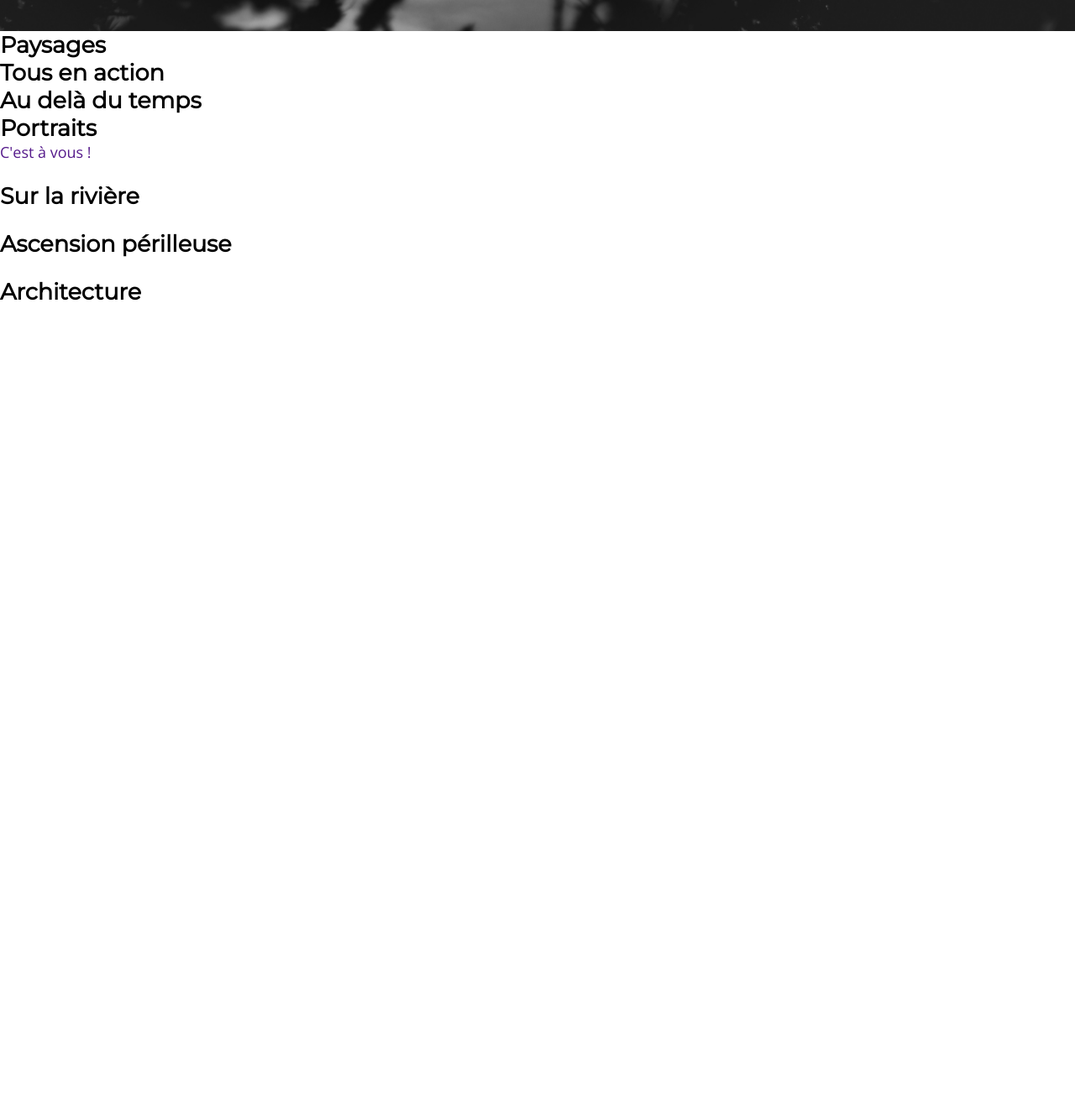
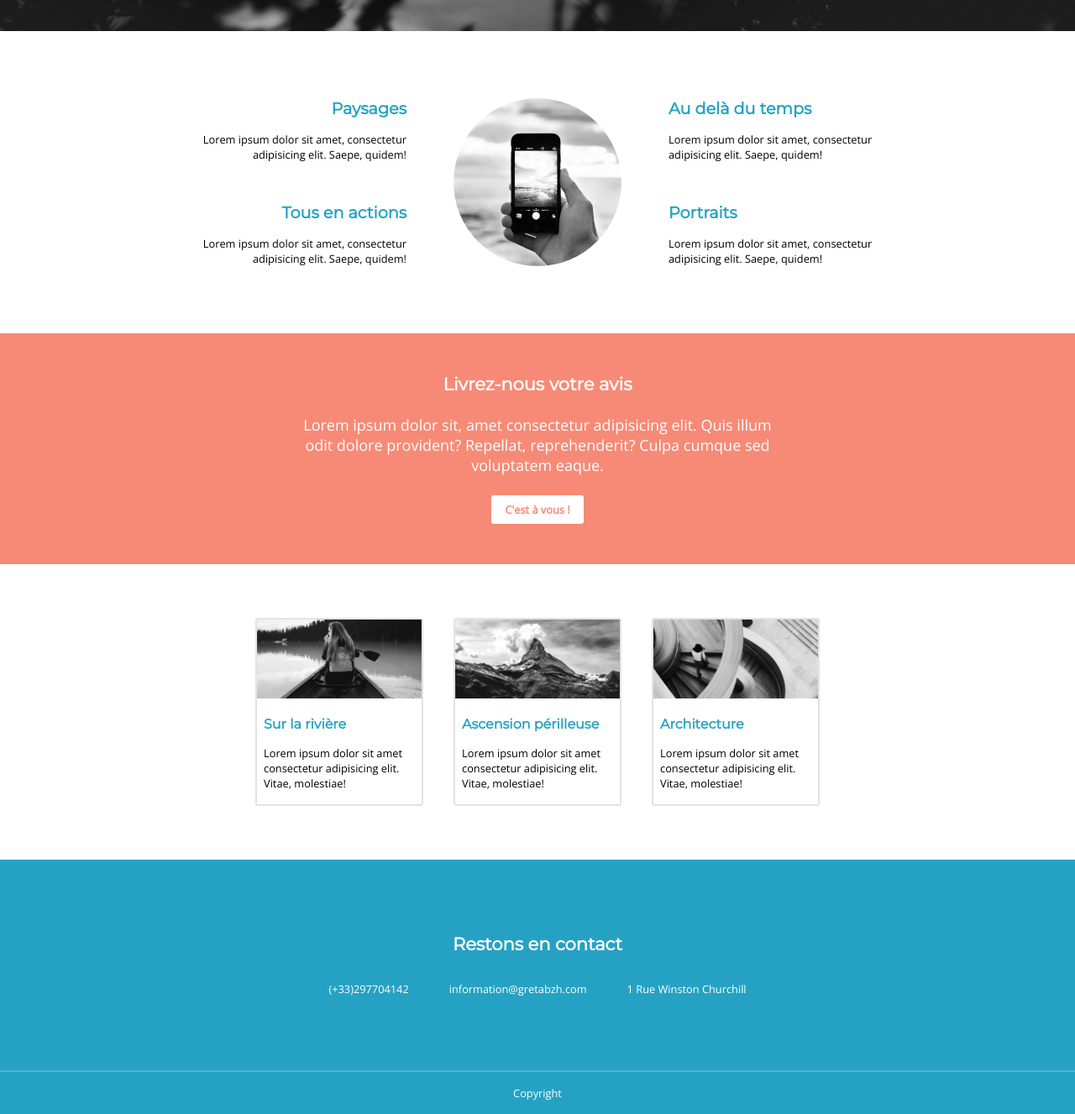
Before and after one commit to Rcamenen/PhotoIntenso, a plain HTML site: page index.html in a window 1280 px wide. Shown: the part 742-2069 px from the top of the page at 84% size. Before the commit the page ends 1106 px from the top, so only its background shows below. Drawn offline with Linux system fonts and the light colour scheme.

Commit message:
codage du reste de la page

```diff
--- a/index.html
+++ b/index.html
@@ -26,49 +26,85 @@
             <p>Lorem ipsum dolor, sit amet consectetur adipisicing elit. Asperiores quasi, ullam veritatis commodi praesentium rem necessitatibus eaque labore, architecto excepturi porro quod voluptas sapiente consequuntur dolor aut harum eius aspernatur?</p>
             <a class="bouton" href="#">PLUS D'INFOS</a>
         </div>
-        <section>
-            <div id="cat">
-                <h2>Paysages</h2>
-                <p></p>
+
+        <section id="categories" class="container">
+
+            <div class="colonne">
+
+                <div class="cat cat-left">
+                    <h2>Paysages</h2>
+                    <p>Lorem ipsum dolor sit amet, consectetur adipisicing elit. Saepe, quidem!</p>
+                </div>
+
+                <div class="cat cat-left">
+                    <h2>Tous en actions</h2>
+                    <p>Lorem ipsum dolor sit amet, consectetur adipisicing elit. Saepe, quidem!</p>
+                </div>
+
             </div>
-            <div id="cat">
-                <h2>Tous en action</h2>
-                <p></p>
+
+            <img id="image-cat" src="images/pic01.jpg" alt="">
+
+            <div class="colonne">
+
+                <div class="cat cat-right">
+                    <h2>Au delà du temps</h2>
+                    <p>Lorem ipsum dolor sit amet, consectetur adipisicing elit. Saepe, quidem!</p>
+                </div>
+
+                <div class="cat cat-right">
+                    <h2>Portraits</h2>
+                    <p>Lorem ipsum dolor sit amet, consectetur adipisicing elit. Saepe, quidem!</p>
+                </div>
+
             </div>
-            <div id="cat">
-                <h2>Au delà du temps</h2>
-                <p></p>
-            </div>
-            <div id="cat">
-                <h2>Portraits</h2>
-                <p></p>
-            </div>
+
         </section>
+
         <div id="CTA">
-            <h2></h2>
-            <p></p>
-            <a href="">C'est à vous !</a>
+            <h3>Livrez-nous votre avis</h3>
+            <p>Lorem ipsum dolor sit, amet consectetur adipisicing elit. Quis illum odit dolore provident? Repellat, reprehenderit? Culpa cumque sed voluptatem eaque.</p>
+            <a class="bouton bouton--white bouton--small" href="">C'est à vous !</a>
         </div>
-        <section>
-            <article>
-                <img src="" alt="">
-                <h2>Sur la rivière</h2>
-                <p></p>
+        <section id="articles">
+            <article class="article">
+                <img src="images/pic02.jpg" alt="">
+                <div class="text">
+                    <h3>Sur la rivière</h3>
+                    <p>Lorem ipsum dolor sit amet consectetur adipisicing elit. Vitae, molestiae!</p>
+                </div>
             </article>
-            <article>
-                <img src="" alt="">
-                <h2>Ascension périlleuse</h2>
-                <p></p>
+            <article class="article">
+                <img src="images/pic03.jpg" alt="">
+                <div class="text">
+                    <h3>Ascension périlleuse</h3>
+                    <p>Lorem ipsum dolor sit amet consectetur adipisicing elit. Vitae, molestiae!</p>
+                </div>
             </article>
-            <article>
-                <img src="" alt="">
-                <h2>Architecture</h2>
-                <p></p>
+            <article class="article">
+                <img src="images/pic04.jpg" alt="">
+                <div class="text">
+                    <h3>Architecture</h3>
+                    <p>Lorem ipsum dolor sit amet consectetur adipisicing elit. Vitae, molestiae!</p>
+                </div>
             </article>
         </section>
     </main>
 
-    <footer id="pied"></footer>
+    <footer id="pied">
+        <div class="ligne">
+            <h3>Restons en contact</h3>
+
+            <ul>
+                <li><p>(+33)297704142</p></li>
+                <li><p>information@gretabzh.com</p></li>
+                <li><p>1 Rue Winston Churchill</p></li>
+            </ul>
+        </div>
+        <div class="ligne">
+            <p>Copyright</p>
+        </div>
+    </footer>
 
 </body>
 </html>
--- a/style.css
+++ b/style.css
@@ -3,6 +3,7 @@
     --bg-color-secondary: #25A2C3;
     --text-bg-dark: #fff;
     --text-lien: #f78a76;
+    --text-titre-cat: #25A2C3;
     --font-logo: 'Pacifico';
     --font-textes: 'Open Sans';
     --font-titres-boutons: 'Montserrat';
@@ -51,6 +52,8 @@
     -ms-border-radius: 3px;
     -o-border-radius: 3px;
 }
+
+
 
 body{
     background-color: white;
@@ -123,3 +126,158 @@ ul{
     margin: 24px;
     background-color: rgba(0, 0, 0, 0.4);
 }
+
+#categories{
+    display: flex;
+    flex-direction: row;
+    flex-wrap: wrap;
+    justify-content: center;
+    gap: 56px;
+    padding: 80px 0;
+}
+
+.colonne{
+    display: flex;
+    flex-direction: column;
+    gap: 48px;
+}
+
+.cat{
+    display: flex;
+    flex-direction: column;
+    width: 250px;
+    box-sizing: border-box;
+    font-size: 0.8rem;
+    gap: 16px;
+}
+
+.cat h2{
+    color: var(--text-titre-cat);
+    font-weight: bold;
+}
+
+.cat-right{
+    text-align: left;
+}
+
+.cat-left{
+    text-align: right;
+}
+
+#image-cat{
+    width: 200px;
+    border-radius: 50%;
+    -webkit-border-radius: 50%;
+    -moz-border-radius: 50%;
+    -ms-border-radius: 50%;
+    -o-border-radius: 50%;
+}
+
+#CTA{
+    display: flex;
+    align-items: center;
+    justify-content: center;
+    flex-direction: column;
+    gap: 24px;
+    padding: 48px;
+    background-color: var(--bg-color-primary);
+    color: white;
+}
+
+#CTA p{
+    width: 50%;
+    text-align: center;
+}
+
+#CTA .bouton{
+    background-color: white;
+    color: var(--text-lien);
+        padding: 8px 16px;
+    font-weight: 900;
+}
+
+#articles{
+    display: flex;
+    gap: 36px;
+    justify-content: center;
+    padding: 64px 0;
+}
+
+
+#articles .article{
+    width: 200px;
+    box-sizing: border-box;
+    border: 2px solid rgba(0, 0, 0, 0.109);
+    border-radius: 3px;
+    -webkit-border-radius: 3px;
+    -moz-border-radius: 3px;
+    -ms-border-radius: 3px;
+    -o-border-radius: 3px;
+}
+
+#articles .article h3{
+    color: var(--text-titre-cat);
+    font-weight: bold;
+    font-size: 1rem;
+    margin-bottom: 16px;
+    font-weight: 1000;
+}
+
+#articles .article .text{
+    padding: 16px 8px;
+}
+
+#articles .article p{
+    font-size: 0.8rem;
+}
+
+#articles .article img{
+    width: 100%;
+}
+
+#pied{
+    color: var(--text-bg-dark);
+    background-color: var(--bg-color-secondary);
+}
+
+#pied .ligne:first-child{
+    display: flex;
+    flex-direction: column;
+    align-items: center;
+    gap: 32px;
+    padding: 88px 0;
+}
+
+#pied .ligne:last-child{
+    padding: 16px 0;
+    border-top: 2px solid #ffffff36;
+}
+
+#pied .ligne{
+    display: flex;
+    justify-content: center;
+}
+
+#pied .ligne p{
+    font-size: 0.8rem;
+}
+
+#pied ul{
+    display: flex;
+    gap: 48px;
+}
+
+@media (max-width: 830px) {
+    #categories{
+        flex-direction: column;
+        align-items: center;
+    }
+    .cat{
+        text-align: center;
+    }
+
+    #articles{
+        flex-direction: column;
+        align-items: center;
+    }
+}
```
